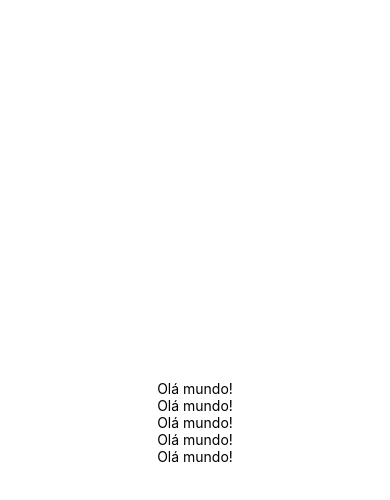
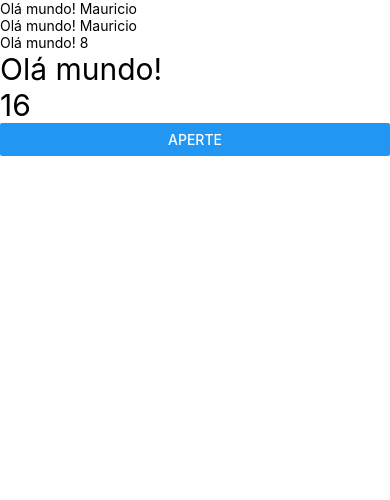
Before and after one commit to MauricioDessuy/ReactNativeBase, a React Native app in the folder ReactNativeBase/: screen / in a window 390 px wide. Shown: the top 500 px of the page. Built offline with nearby package versions, Linux system fonts and the light colour scheme.

Commit message:
learned about ecma6

```diff
--- a/ReactNativeBase/App.js
+++ b/ReactNativeBase/App.js
@@ -1,23 +1,34 @@
-import React from 'react';
-import { StyleSheet, Text, View } from 'react-native';
+import React, { Component } from 'react';
 
-export default function App() {
-  return (
-    <View style={styles.container}>
-      <Text>Olá mundo!</Text>
-      <Text>Olá mundo!</Text>
-      <Text>Olá mundo!</Text>
-      <Text>Olá mundo!</Text>
-      <Text>Olá mundo!</Text>
-    </View>
-  );
+import { Text, View, StyleSheet, Button } from 'react-native';
+
+export default class PrimeiroProjeto extends Component {
+
+  somar(a, b) {
+    return a + b;
+  }
+
+  render() {
+    let nome = 'Mauricio';
+    return (
+      <View>
+        <Text>Olá mundo! { nome }</Text>
+        <Text>Olá mundo! { nome }</Text>
+        <Text>Olá mundo! { 5 + 3 }</Text>
+        <Text style={styles.texto}>Olá mundo!</Text>
+        <Text style={styles.texto}>{ this.somar(5, 11) }</Text>
+        <Button title="Aperte" onPress={() => {
+          alert("Clicado aaaa");
+        }} />
+
+      </View>
+    );
+  }
+
 }
 
 const styles = StyleSheet.create({
-  container: {
-    flex: 1,
-    backgroundColor: '#fff',
-    alignItems: 'center',
-    justifyContent: 'center',
-  },
+  texto : {
+    fontSize: 30
+  }
 });
```
